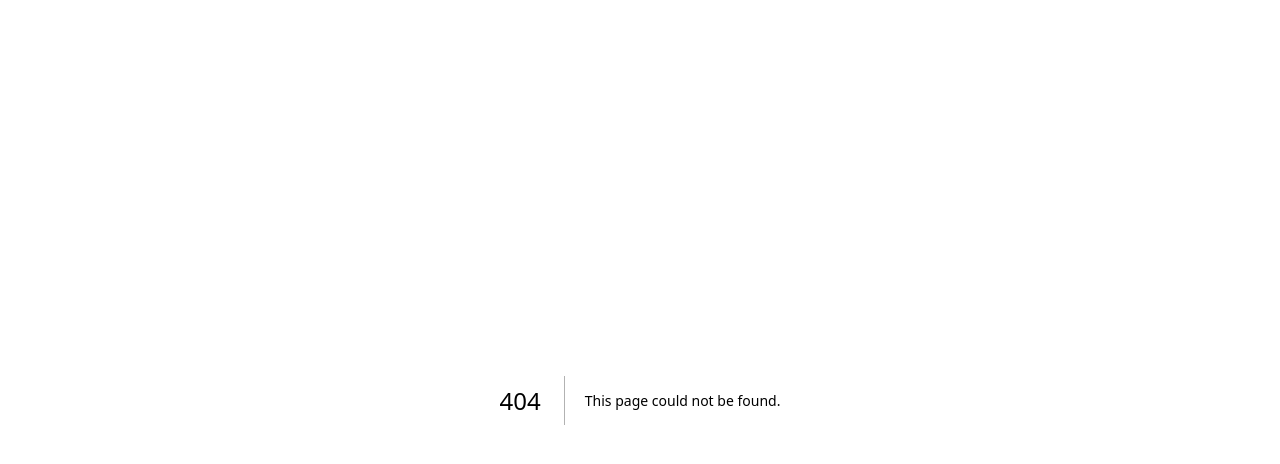
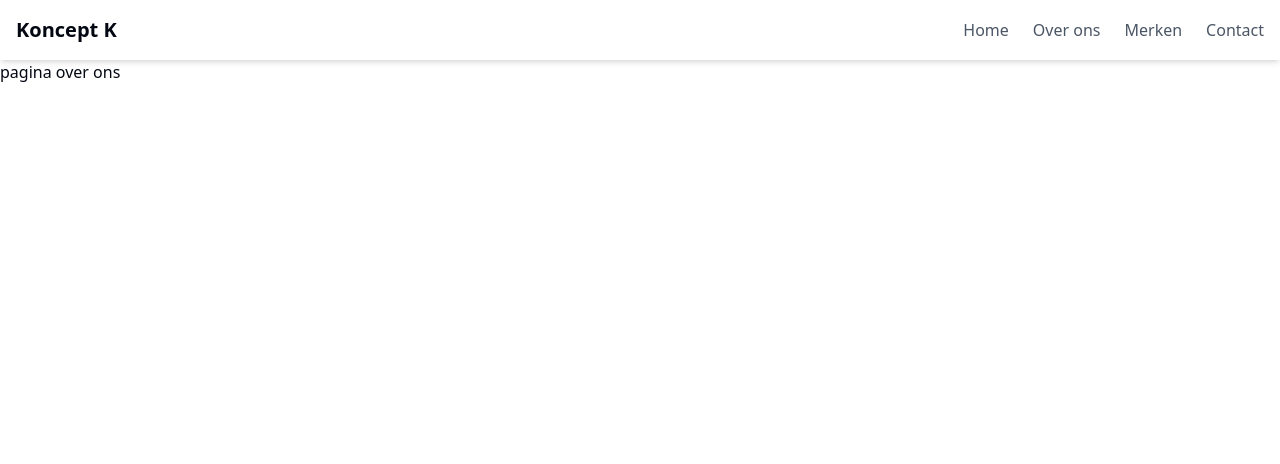
Before and after one commit to gusespitia/website-Koncept-K, a Next.js app: page /overons in a window 1280 px wide. Before the commit this address had no page. Shown: the top 464 px of the page. Built offline with nearby package versions, Linux system fonts and the light colour scheme.

Commit message:
over-ons

```diff
--- /dev/null
+++ b/app/overons/page.tsx
@@ -0,0 +1,12 @@
+import React from 'react'
+import Navbar from '../navbar'
+
+const page = () => {
+  return (
+    <div>
+         <Navbar />
+         pagina over ons</div>
+  )
+}
+
+export default page
--- a/app/page.tsx
+++ b/app/page.tsx
@@ -1,4 +1,4 @@
-import { Button } from "@/components/ui/button";
+
 import Navbar from "./navbar";
 
 
```
